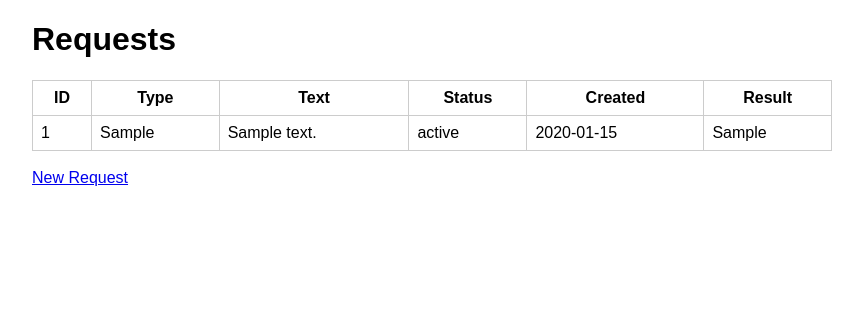
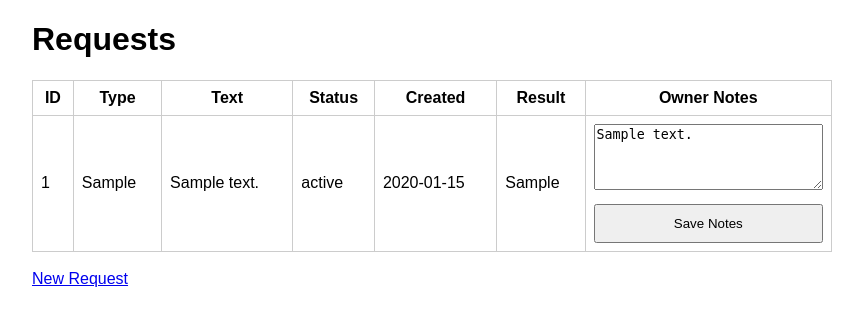
Before and after one commit to semutLLC/semut-trace, a FastAPI app: page /requests_page in a window 1280 px wide. Shown: the top 326 px of the page, without its empty margins (208-1071 px from the left). Run offline with FastAPI, Linux system fonts and the light colour scheme; tables that the repository leaves empty hold one stand-in row (values such as "Sample post").

Commit message:
Add owner notes editor to requests page

```diff
--- a/templates/requests.html
+++ b/templates/requests.html
@@ -55,6 +55,7 @@
     <th>Status</th>
     <th>Created</th>
     <th>Result</th>
+    <th>Owner Notes</th>
 </tr>
 
 {% for r in requests %}
@@ -77,6 +78,13 @@
      {{ r.result }}
      {% endif %}
      </td>
+    <td>
+        <form action="/request/{{ r.id }}/notes" method="post">
+            <textarea name="owner_notes" rows="4">{{ r.owner_notes or '' }}</textarea>
+            <br>
+            <button type="submit">Save Notes</button>
+        </form>
+    </td>
 </tr>
 {% endfor %}
 
```
